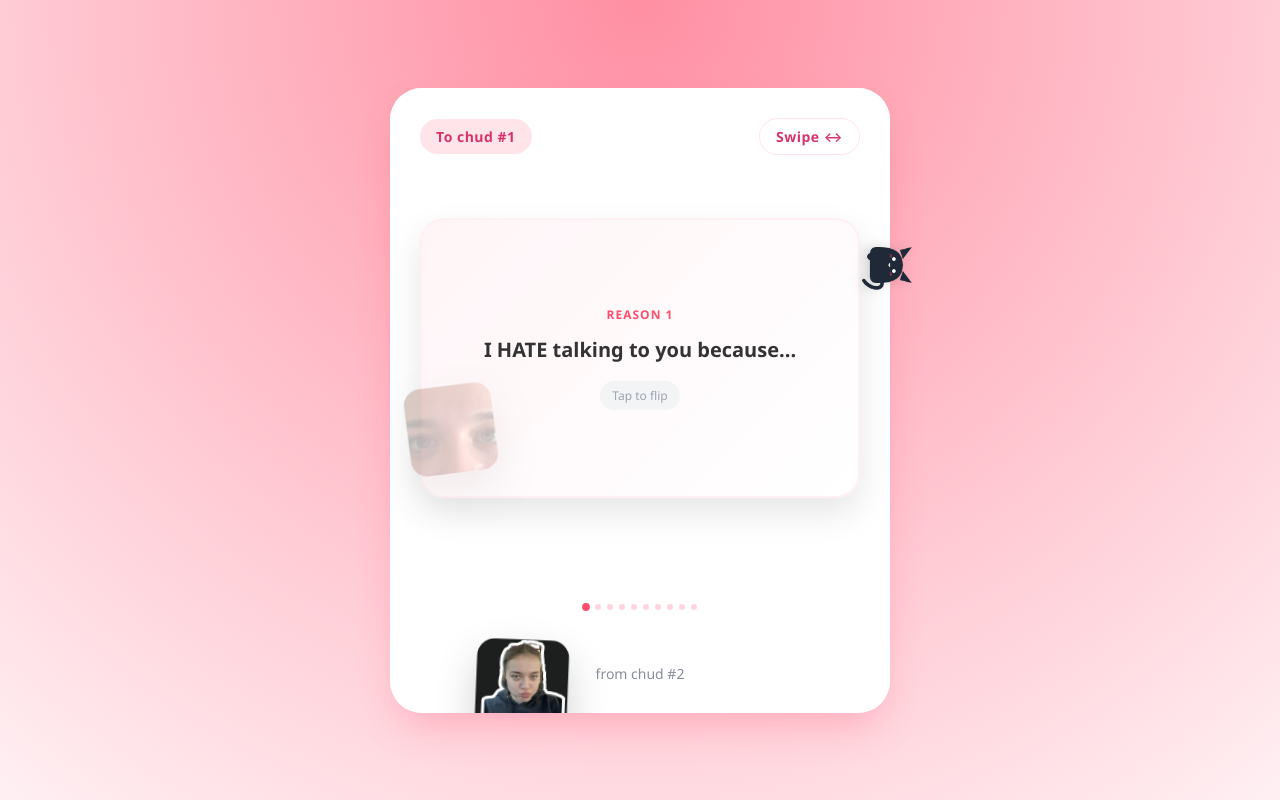
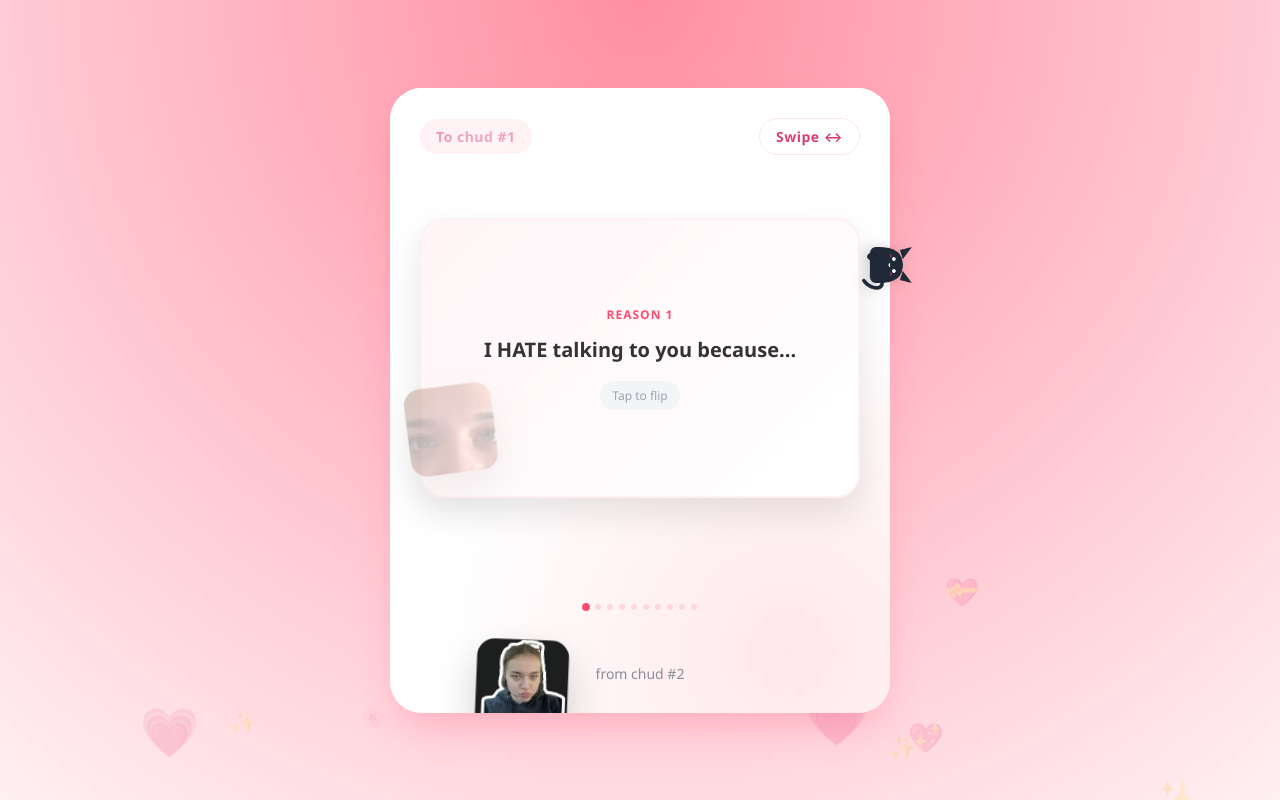
Before and after one commit to kevinalvarez91/kevinalvarez91.github.io, a plain HTML site: page index.html in a window 1280 px wide. Drawn offline with Linux system fonts and the light colour scheme.

Commit message:
Updated Site again

```diff
--- a/index.html
+++ b/index.html
@@ -63,6 +63,17 @@
 	 justify-content: space-between;
 	 z-index: 10;
 }
+.shell::before {
+  content: "";
+  position: absolute;
+  inset: 0;
+  border-radius: 32px;
+  background:
+    radial-gradient(circle at 20% 10%, rgba(255,255,255,0.6), transparent 50%),
+    radial-gradient(circle at 80% 90%, rgba(255,100,120,0.15), transparent 50%);
+  pointer-events: none;
+}
+
 /* --- Pop-up image layer (inside the white shell, behind content) --- */
 .pop-layer{
   position:absolute;
@@ -298,6 +309,25 @@
 transform: scale(1.3);
 }
 
+.bg-heart {
+  position: fixed;            /* important: fixed to viewport */
+  left: 0;
+  top: 0;
+  pointer-events: none;
+  opacity: 0.18;
+  font-size: 34px;
+  z-index: 1;                 /* behind .shell (z-index:10), above background */
+  filter: blur(0.2px);
+  animation: driftUp var(--dur, 18s) linear forwards;
+  transform: translate(var(--x, 50vw), 110vh) scale(var(--s, 1));
+}
+
+@keyframes driftUp {
+  to {
+    transform: translate(calc(var(--x, 50vw) + var(--dx, 0px)), -20vh) scale(var(--s, 1));
+  }
+}
+
 </style>
 </head>
 <body>
@@ -416,6 +446,35 @@
   "eyes.jpeg",
   "crying1.jpeg"
 ];
+
+const ambientHearts = ["💗","💖","💕","💝","✨","🌸"];
+
+function spawnBgHeart() {
+  const h = document.createElement("div");
+  h.className = "bg-heart";
+  h.textContent = ambientHearts[Math.floor(Math.random() * ambientHearts.length)];
+
+  // Random horizontal position + slight sideways drift
+  const x = Math.random() * 100;               // vw
+  const dx = (Math.random() * 120 - 60);       // px
+  const s = 0.6 + Math.random() * 1.0;         // scale
+  const dur = 14 + Math.random() * 14;         // seconds
+
+  h.style.setProperty("--x", `${x}vw`);
+  h.style.setProperty("--dx", `${dx}px`);
+  h.style.setProperty("--s", s.toFixed(2));
+  h.style.setProperty("--dur", `${dur.toFixed(1)}s`);
+
+  document.body.appendChild(h);
+
+  h.addEventListener("animationend", () => h.remove());
+}
+
+// spawn a few immediately so you SEE it working
+for (let i = 0; i < 6; i++) setTimeout(spawnBgHeart, i * 400);
+
+// then keep spawning
+setInterval(spawnBgHeart, 1200);
 
 function spawnPopPic() {
   const img = document.createElement('img');
```
